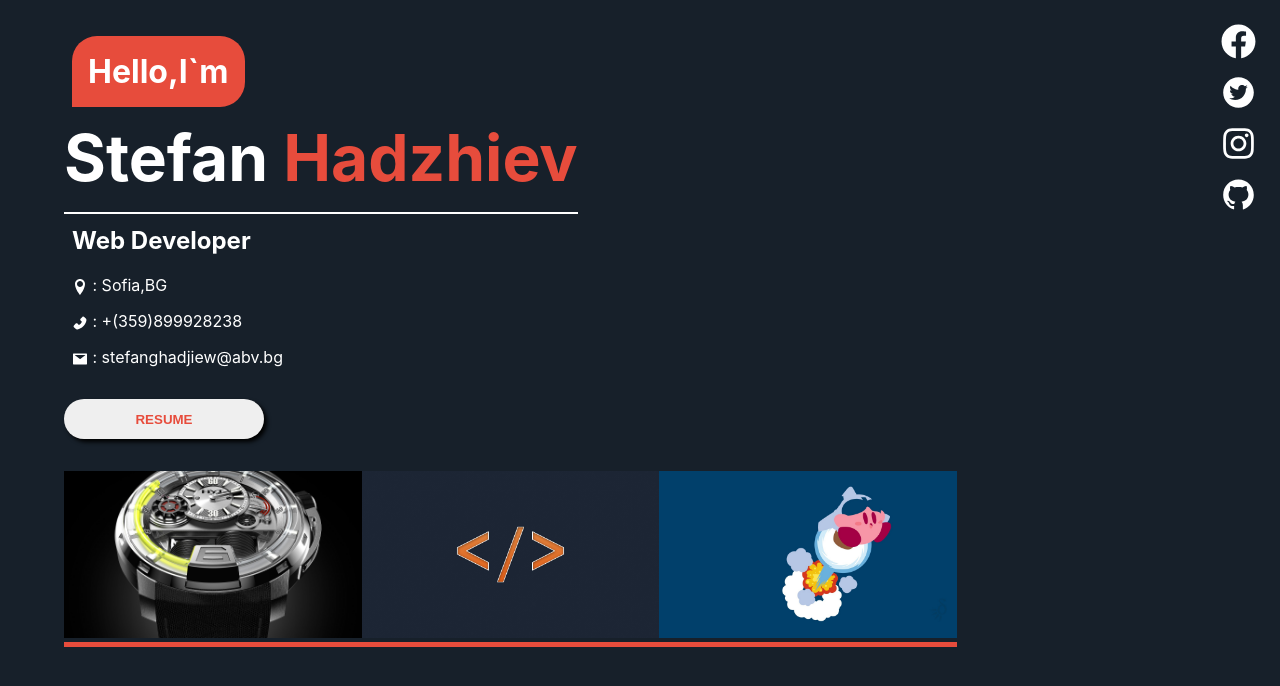
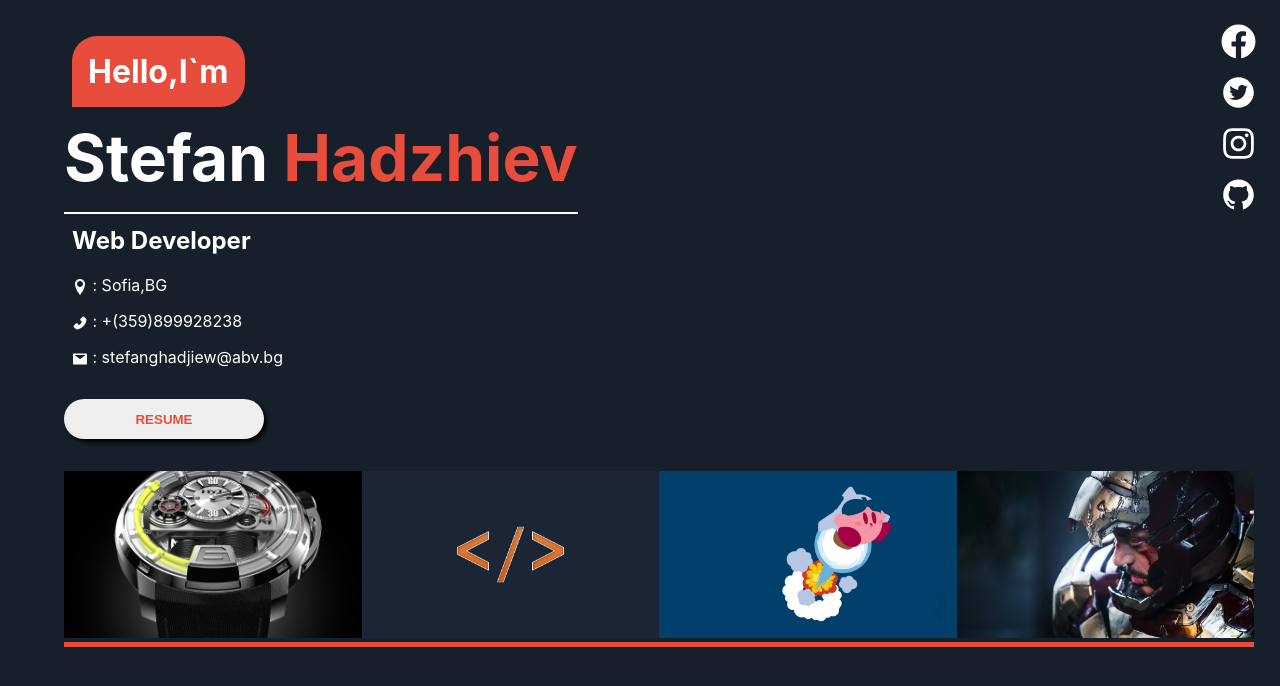
Before and after one commit to stefanghadjiew/Portfolio, a React (Create React App) app: page / in a window 1280 px wide. Shown: the top 686 px of the page. Built offline with nearby package versions, Linux system fonts and the light colour scheme.

Commit message:
add final project

```diff
--- a/src/Components/Projcets/Projects.js
+++ b/src/Components/Projcets/Projects.js
@@ -1,8 +1,9 @@
 import React, { useState } from "react";
 import classes from "./Projects.module.css";
-import img1 from "../../images/wallhaven-nzz9pv.jpg"
-import img3 from "../../images/wallhaven-nmx16y.jpg"
-import img4 from "../../images/wallhaven-kw1o87.jpg"
+import img1 from "../../images/wallhaven-nzz9pv.jpg";
+import img2 from "../../images/wallhaven-45kmo3.jpg";
+import img3 from "../../images/wallhaven-nmx16y.jpg";
+import img4 from "../../images/wallhaven-kw1o87.jpg";
 import { AiFillGithub } from "react-icons/ai"
 import { FaSass } from "react-icons/fa"
 import { SiHtml5,SiJavascript,SiMongodb,SiCss3,SiReact,SiMaterialUi } from "react-icons/si"
@@ -29,7 +30,7 @@ const Projects = () => {
             github: "https://github.com/stefanghadjiew/MyFirstWebSite",
             githubPages : "https://stefanghadjiew.github.io/MyFirstWebSiteStatic/"
 
-        },
+            },
             {
             img : img3,
             alt : "portfolio",
@@ -42,7 +43,7 @@ const Projects = () => {
             info : "current site",
             github: "https://github.com/stefanghadjiew/Portfolio",
 
-        },
+            },
             {
             img : img4,
             alt : "chat-app",
@@ -59,7 +60,23 @@ const Projects = () => {
             github: "https://github.com/stefanghadjiew/chat-app",
             githubPages : "https://stefanghadjiew.github.io/chat-app-static/"
 
-        }
+            },
+            {
+                img:img2,
+                alt: "To-watch-app",
+                icons : [
+                    <SiReact className={classes.REACTicon}/>,
+                    <SiCss3 className={classes.CSSicon}/>,
+                    <SiMongodb className={classes.MONGOicon}/>,
+                    <FaNodeJs className={classes.NODEicon}/>
+                ],
+                btnGH : {text:"Github",icon : <AiFillGithub/>},
+                btnGHPGS : {text:"Live Preview",icon:<FaRegEye/>},
+                info : "to-watch-app",
+                github: "https://github.com/stefanghadjiew/React-App",
+                githubPages : "https://stefanghadjiew.github.io/React-app-static/"
+            }
+
         ]
     })
 
--- a/src/Components/Projcets/Projects.module.css
+++ b/src/Components/Projcets/Projects.module.css
@@ -142,7 +142,7 @@
 
 @media only screen and (min-width:768px) and (max-width:1024px) {
     .wrapper {
-        grid-template-columns: repeat(1,1fr);
+        grid-template-columns: repeat(2,1fr);
     }
 
     .projectBtns p {
```
Also changed, not shown: src/App.css (indentation only), 1 other file (tests, documents, lock files or other folders).
